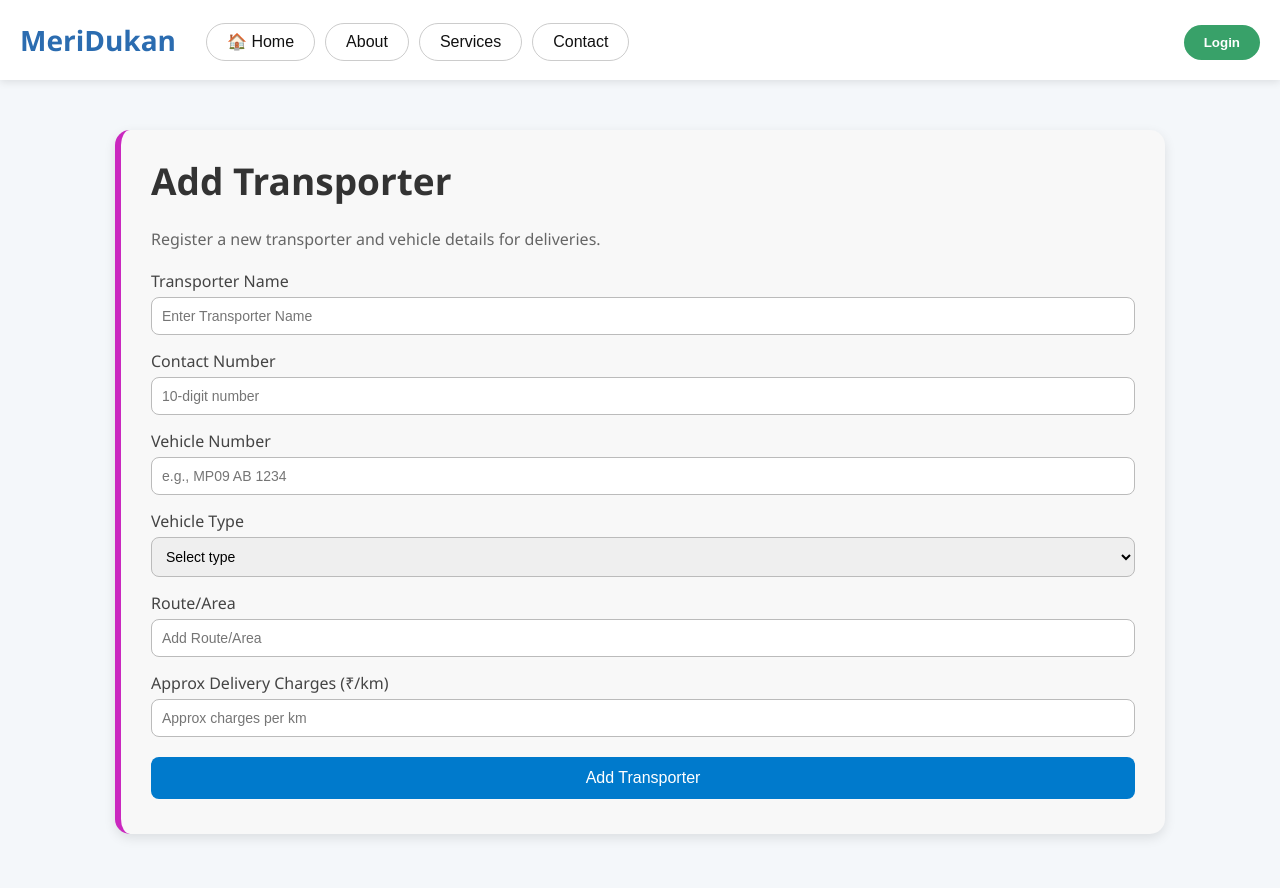
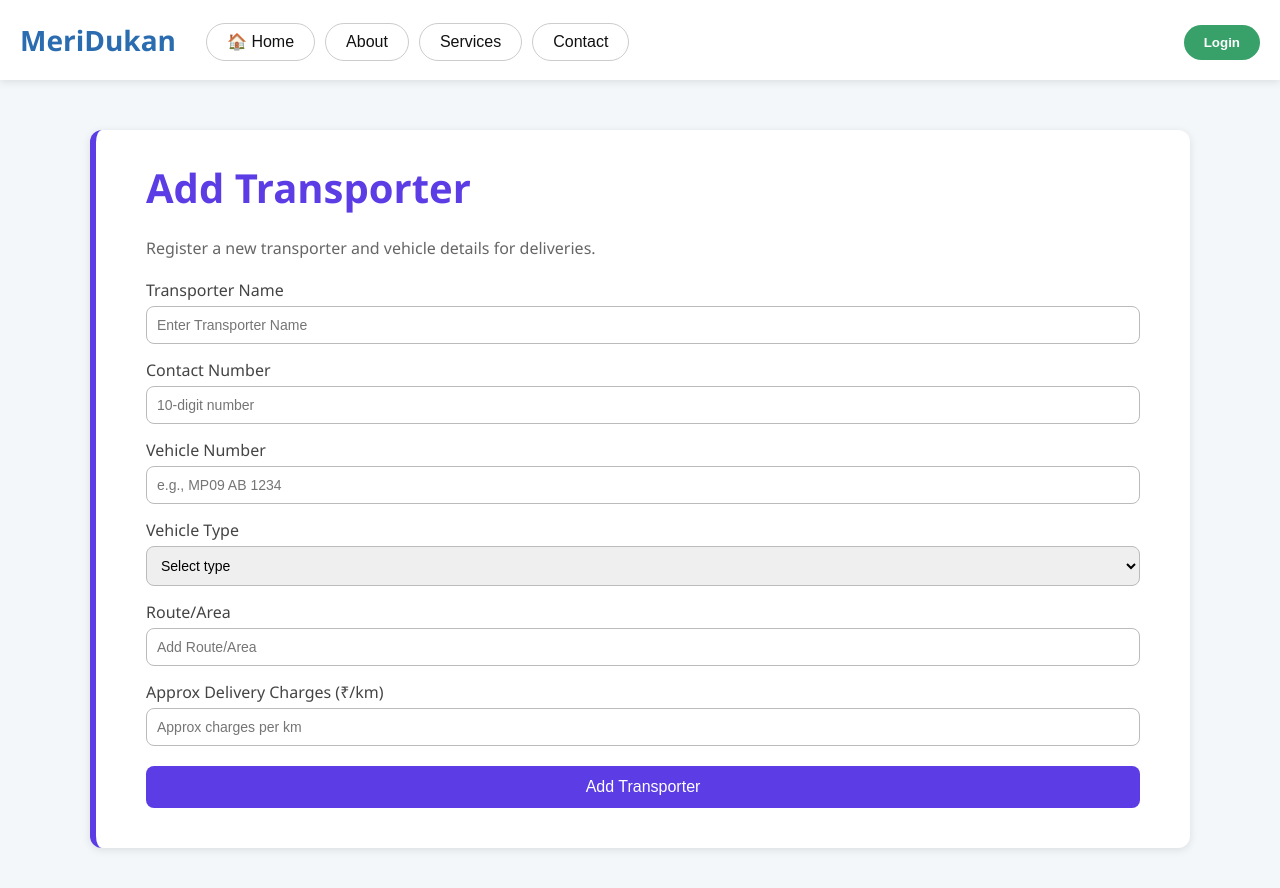
Before and after one commit to Devv2912/DUKAN1, a plain HTML site: page trans_add.html in a window 1280 px wide. Drawn offline with Linux system fonts and the light colour scheme.

Commit message:
Update trans_add.html

```diff
--- a/trans_add.html
+++ b/trans_add.html
@@ -82,78 +82,26 @@
       background-color: #2f855a;
     }
 
-    h1 {
-      color: #cd4dc4;
-    }
 
-    form {
-      margin: 130px auto 0;
-      padding: 50px;
-      max-width: 1100px;
-      background-color: #fff;
-      border-radius: 12px;
-      box-shadow: 0 4px 14px rgba(0, 0, 0, 0.15);
-      margin-bottom: 40px;
-      border-left: 6px solid #ca28bf;
-      position: relative;
-    }
-
-    label {
-      display: block;
-      margin: 15px 0 5px;
-    }
-
-    input, textarea {
-      width: 100%;
-      padding: 8px;
-      border-radius: 5px;
-      border: 1px solid #ccc;
-    }
-
-    button {
-      margin-top: 20px;
-      padding: 10px 20px;
-      background: #cd4dc4;
-      color: white;
-      border: none;
-      border-radius: 5px;
-      cursor: pointer;
-    }
-
-    button:hover {
-      background: #1a4d8f;
-    }
-
-    .panel {
-      margin-top: 100px;
+/* Vehicle Type Dropdown styling */
+/* Style the select dropdown similar to input fields */
+.transporter-form {
+   margin-top: 130px;
       padding: 30px 50px;
       max-width: 1100px;
       margin-left: auto;
       margin-right: auto;
-    }
-
-    .message {
-      margin-top: 20px;
-      color: green;
-    }
-
-/* Vehicle Type Dropdown styling */
-/* Style the select dropdown similar to input fields */
-.transporter-form {
-  max-width: 1050px;
-  margin: 40px auto;
-  background-color: #f8f8f8;
-  padding: 25px 30px;
-  border-radius: 15px;
-  box-shadow: 0 4px 12px rgba(0, 0, 0, 0.1);
-  font-family: 'Segoe UI', sans-serif;
-  margin-top: 130px;
+      background-color: #ffffff;
+      box-shadow: 0 2px 8px rgba(0, 0, 0, 0.1);
+      border-radius: 12px;
+      margin-bottom: 50px;
+      border-left: 6px solid #5b3ce5;
 }
 
 .transporter-form h1 {
   text-align: left;
-  color: #333;
-  font-size: 37px;
+  color: #5b3ce5;
+  font-size: 40px;
 }
 
 .transporter-form h3 {
@@ -186,7 +134,7 @@
   margin-top: 20px;
   width: 100%;
   padding: 12px;
-  background-color: #007acc;
+  background-color: #5b3ce5;
   color: #fff;
   font-size: 16px;
   border: none;
@@ -196,13 +144,13 @@
 }
 
 .transporter-form button:hover {
-  background-color: #005f99;
+  background-color:#684edc;
 }
 
 .transporter-form .message {
   margin-top: 10px;
   text-align: center;
-  font-size: 14px;
+  font-size: 20px;
   color: green;
 }
 
@@ -232,13 +180,13 @@
   <h3>Register a new transporter and vehicle details for deliveries.</h3>
 
   <label for="transporterName">Transporter Name</label>
-  <input type="text" id="transporterName" required placeholder="Enter Transporter Name" pattern="[A-Za-z\s]+" title="Only alphabets and spaces are allowed">
+  <input type="text" id="transporterName" required placeholder="Enter Transporter Name" pattern="[A-Za-z\s]+" title="Only alphabets and spaces are allowed" oninput="toUpperCaseInput(this)">
 
   <label for="contactNumber">Contact Number</label>
   <input type="tel" id="contactNumber" required pattern="[0-9]{10}" placeholder="10-digit number">
 
   <label for="vehicleNumber">Vehicle Number</label>
-  <input type="text" id="vehicleNumber" placeholder="e.g., MP09 AB 1234" required>
+  <input type="text" id="vehicleNumber" placeholder="e.g., MP09 AB 1234" name="vehicleNumber" oninput="toUpperCaseInput(this)" required>
 
   <label for="vehicleType">Vehicle Type</label>
   <select id="vehicleType" required>
@@ -251,7 +199,7 @@
   </select>
 
   <label for="route">Route/Area</label>
-  <input type="text" id="route" required placeholder="Add Route/Area">
+  <input type="text" id="route" required placeholder="Add Route/Area" oninput="toUpperCaseInput(this)">
 
   <label for="charges">Approx Delivery Charges (₹/km)</label>
   <input type="number" id="charges" required placeholder="Approx charges per km">
@@ -262,9 +210,13 @@
 
 
 <script>
+
+  function toUpperCaseInput(input) {
+      input.value = input.value.toUpperCase(); // Converts input value to uppercase
+    }
 // Function to handle the form submission and save data to localStorage
 document.getElementById("transporterForm").addEventListener("submit", function(event) {
-  event.preventDefault();  // Prevent form submission to avoid page reload
+  event.preventDefault();  // Prevent form submission
 
   // Retrieve form data
   const transporterName = document.getElementById("transporterName").value;
@@ -274,7 +226,7 @@ document.getElementById("transporterForm").addEventListener("submit", function(e
   const route = document.getElementById("route").value;
   const charges = document.getElementById("charges").value;
 
-  // Create an object to store the transporter details
+  // Create transporter object
   const transporterDetails = {
     transporterName,
     contactNumber,
@@ -284,34 +236,35 @@ document.getElementById("transporterForm").addEventListener("submit", function(e
     charges
   };
 
-  // Retrieve existing transporters from localStorage or initialize as empty array
+  // Get existing transporters or initialize array
   let transporters = JSON.parse(localStorage.getItem("transporters")) || [];
 
-  // Add new transporter to the array
+  // Push new transporter
   transporters.push(transporterDetails);
 
-  // Save updated array back to localStorage
+  // Save updated list
   localStorage.setItem("transporters", JSON.stringify(transporters));
 
   // Show success message
   document.getElementById("transporterSuccessMsg").textContent = "Transporter added successfully!";
 
-  // Optionally, clear the form after submission
+  // Clear form
   document.getElementById("transporterForm").reset();
 
-  // Update the Transport Partners tab (for example, by refreshing the list)
+  // Update display
   displayTransporters();
+
+  // Update transporter dropdown in delivery tab if it exists
+  updateTransporterDropdown();
 });
 
-// Function to display transporters from localStorage
+// Function to display transporters
 function displayTransporters() {
   const transporters = JSON.parse(localStorage.getItem("transporters")) || [];
   const transportersList = document.getElementById("transportersList");
 
-  // Clear the current list before updating
   transportersList.innerHTML = "";
 
-  // Loop through each transporter and create a list item
   transporters.forEach(transporter => {
     const transporterItem = document.createElement("div");
     transporterItem.classList.add("transporter-item");
@@ -327,11 +280,40 @@ function displayTransporters() {
   });
 }
 
-// Call displayTransporters on page load to show existing transporters
-window.onload = function() {
+// Optional: update the dropdown list in the delivery assignment section
+function updateTransporterDropdown() {
+  const transporterDropdown = document.getElementById("assignedTransporter");
+  const phoneField = document.getElementById("transporterPhone");
+
+  if (!transporterDropdown) return; // Dropdown not present on this page
+
+  // Empty dropdown and add placeholder
+  transporterDropdown.innerHTML = "<option value=''>Select Transporter</option>";
+
+  const transporters = JSON.parse(localStorage.getItem("transporters")) || [];
+
+  transporters.forEach(transporter => {
+    const option = document.createElement("option");
+    option.value = transporter.transporterName;
+    option.textContent = transporter.transporterName;
+    option.dataset.phone = transporter.contactNumber;  // Store phone number in data attribute
+    transporterDropdown.appendChild(option);
+  });
+
+  // Listener to update phone number field when transporter is selected
+  transporterDropdown.addEventListener("change", function () {
+    const selectedOption = transporterDropdown.selectedOptions[0];
+    phoneField.value = selectedOption.dataset.phone || "";
+  });
+}
+
+// Load transporters on page load
+window.onload = function () {
   displayTransporters();
+  updateTransporterDropdown();  // Useful if tabs are on the same page
 };
 </script>
 
+
 </body>
 </html>
```
